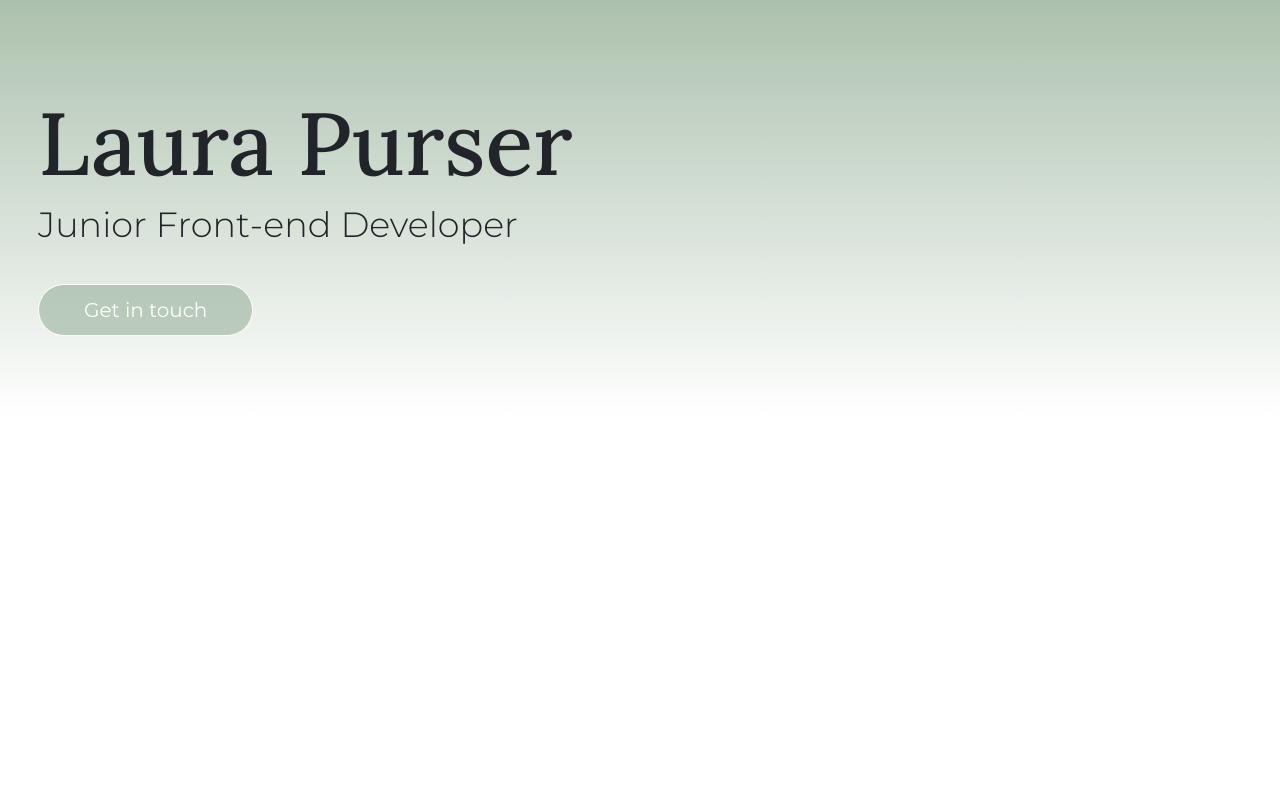
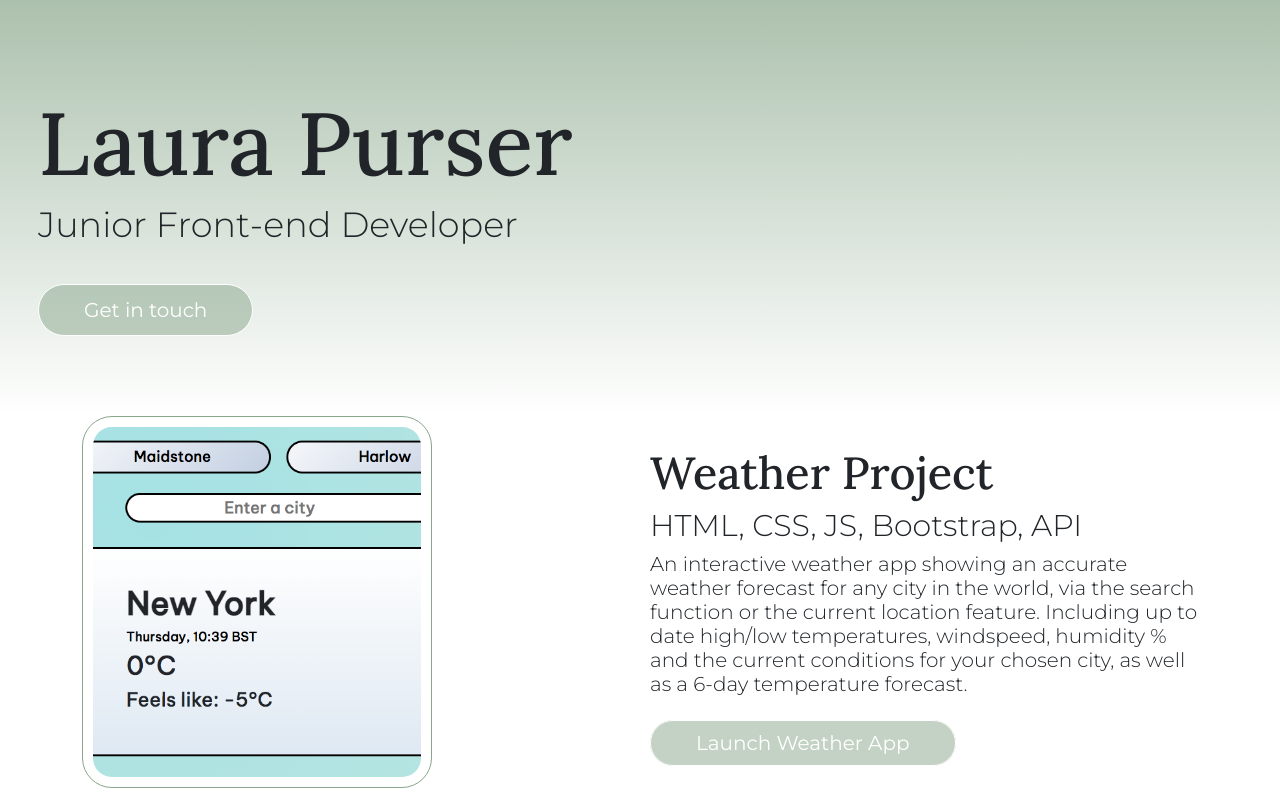
Before and after one commit to laurapurser/MyPortfolio, a plain HTML site: page index.html in a window 1280 px wide. Drawn offline with nearby package versions, Linux system fonts and the light colour scheme.

Commit message:
Integrated homepage content
Added first project grid and image

```diff
--- a/index.html
+++ b/index.html
@@ -41,5 +41,35 @@
         <div class="col-lg-6"></div>
       </div>
     </div>
+
+    <div class="container">
+      <div class="row">
+        <div class="col-6">
+          <img
+            src="/images/WeatherAppScreenshot.png"
+            alt=""
+            class="weather-app-img"
+          />
+        </div>
+        <div class="col-6 text-grid">
+          <h1 class="h1-grid">Weather Project</h1>
+          <h2 class="h2-grid">HTML, CSS, JS, Bootstrap, API</h2>
+          <h3 class="h3-grid">
+            An interactive weather app showing an accurate weather forecast for
+            any city in the world, via the search function or the current
+            location feature. Including up to date high/low temperatures,
+            windspeed, humidity % and the current conditions for your chosen
+            city, as well as a 6-day temperature forecast.
+          </h3>
+        </br>
+          <a
+            href="https://xenodochial-jang-286a98.netlify.app"
+            class="launch-link"
+          >
+            Launch Weather App
+          </a>
+        </div>
+      </div>
+    </div>
   </body>
 </html>
--- a/style.css
+++ b/style.css
@@ -1,3 +1,10 @@
+:root {
+  --primary-colour: rgb(136, 166, 138);
+  --secondary-colour: rgb(36, 82, 122);
+  --heading-font: "Lora", serif;
+  --paragraph-font: "Montserrat", sans-serif;
+}
+
 .bodyhero {
   background-image: linear-gradient(rgba(136, 166, 138, 0.7), white);
 }
@@ -7,20 +14,22 @@
   margin-top: 40px;
 }
 
-.photo {
-  border-radius: 180px;
-  margin: 50px auto;
-  width: 290px;
-  display: block;
-}
 .h1hero {
-  font-family: "Lora", serif;
+  font-family: var(--heading-font);
   font-size: 88px;
 }
 .h2hero {
-  font-family: "Montserrat", sans-serif;
+  font-family: var(--paragraph-font);
   font-size: 35px;
   font-weight: lighter;
+}
+
+.weather-app-img {
+  width: 350px;
+  border: 1px solid rgb(136, 166, 138);
+  border-radius: 30px;
+  padding: 10px;
+  display: block;
 }
 
 button {
@@ -40,3 +49,42 @@ button:hover {
   color: rgb(136, 166, 138);
   transition: ease-in-out;
 }
+.h1-grid {
+  font-family: var(--heading-font);
+  font-size: 45px;
+}
+.h2-grid {
+  font-family: var(--paragraph-font);
+  font-weight: lighter;
+  font-size: 30px;
+}
+.h3-grid {
+  font-family: var(--paragraph-font);
+  font-weight: lighter;
+  font-size: 20px;
+}
+.text-grid {
+  padding-top: 30px;
+  padding-left: 10px;
+  margin-bottom: 20px;
+}
+.launch-link {
+  background-color: rgba(136, 166, 138, 0.5);
+  padding: 10px 45px;
+  border-radius: 40px;
+  font-size: 20px;
+  margin-top: 30px;
+  margin-bottom: 30px;
+  border: 1px solid white;
+  color: white;
+  font-family: "Montserrat", sans-serif;
+  text-decoration: none;
+  margin-top: 20px;
+}
+
+.launch-link:hover {
+  background-color: white;
+  border: 1px solid rgb(136, 166, 138);
+  color: rgb(136, 166, 138);
+  transition: ease-in-out;
+}
```
Also changed, not shown: images/WeatherAppScreenshot.png (added).
